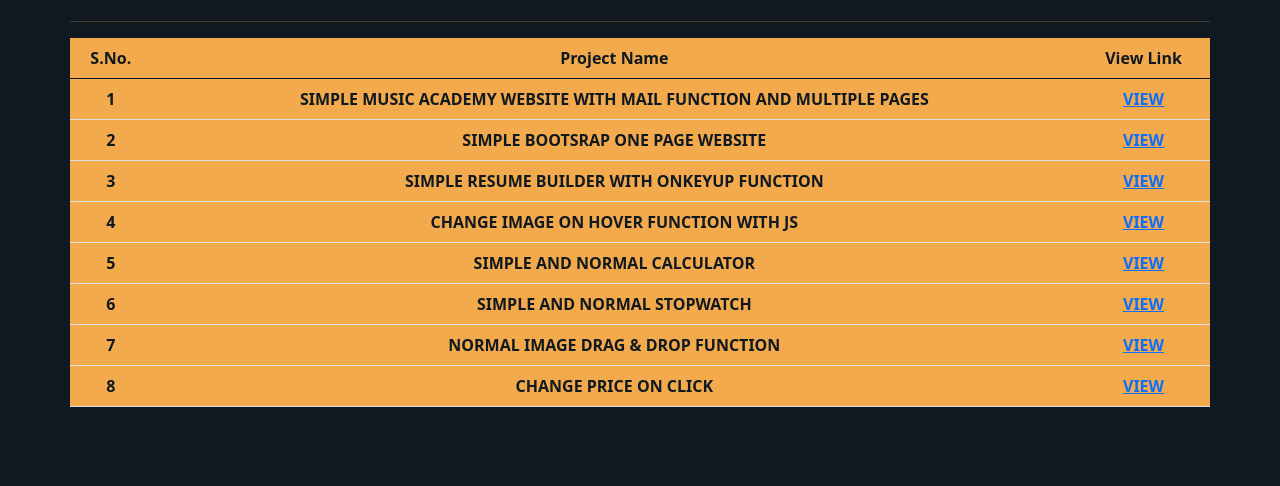
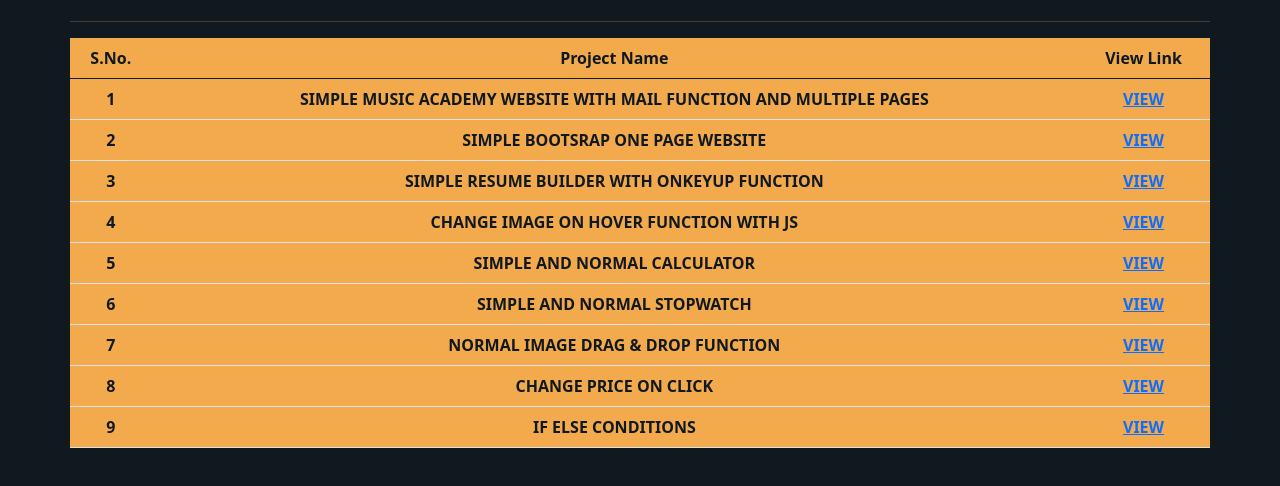
Before and after one commit to Jatin1297/my-work.github.io, a plain HTML site: page index.html in a window 1280 px wide. Shown: the part 126-612 px from the top of the page. Drawn offline with nearby package versions, Linux system fonts and the light colour scheme.

Commit message:
Add files via upload

```diff
--- a/index.html
+++ b/index.html
@@ -105,6 +105,11 @@ table{
                         <td class="darko">CHANGE PRICE ON CLICK</td>
                         <td><a class="text-center text-primary" href="all-work/change price/index.html" target="_blank">VIEW</a></td>
                       </tr>
+                      <tr>
+                        <td>9</td>
+                        <td class="darko">IF ELSE CONDITIONS</td>
+                        <td><a class="text-center text-primary" href="all-work/if conditions/index.html" target="_blank">VIEW</a></td>
+                      </tr>
 
 
                 </tbody>
```
